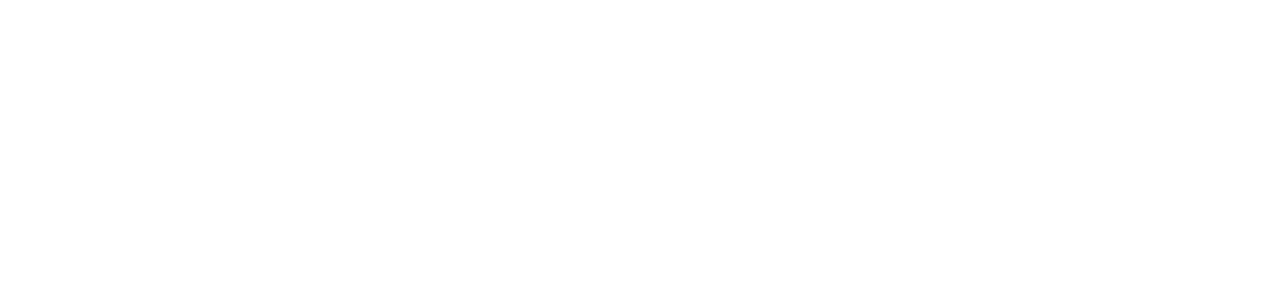
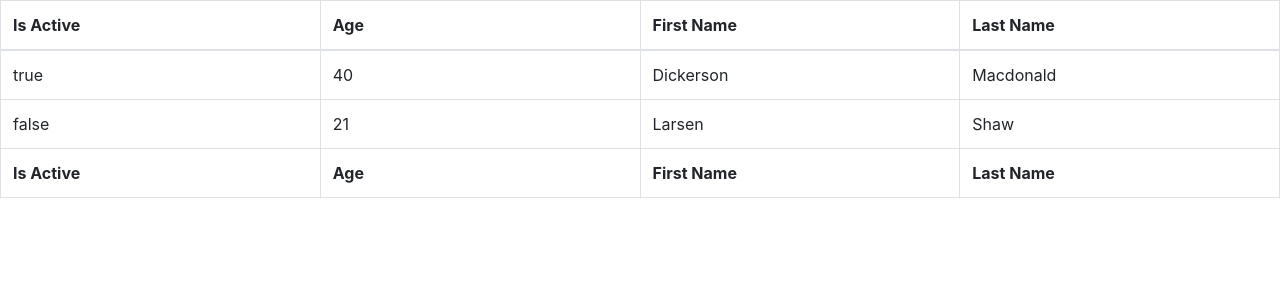
Before and after one commit to Syafiqq/sim-ballot, a Vue app: page / in a window 1280 px wide. Shown: the top 300 px of the page. Built offline with nearby package versions, Linux system fonts and the light colour scheme.

Commit message:
Add dummy example

```diff
--- a/src/components/ChairPrediction.vue
+++ b/src/components/ChairPrediction.vue
@@ -1,11 +1,22 @@
-<template>
-
+<template lang="pug">
+  b-table(responsive='', bordered='', outlined='', fixed='', footClone='', hover='', :items='items')
 </template>
 
 <script>
+const items = [
+  {isActive: true, age: 40, first_name: 'Dickerson', last_name: 'Macdonald'},
+  {isActive: false, age: 21, first_name: 'Larsen', last_name: 'Shaw'},
+];
+
 export default {
-  name: "ChairPrediction"
+  name: "ChairPrediction",
+  data () {
+    return {
+      items: items
+    }
+  }
 }
+
 </script>
 
 <style scoped>
```
